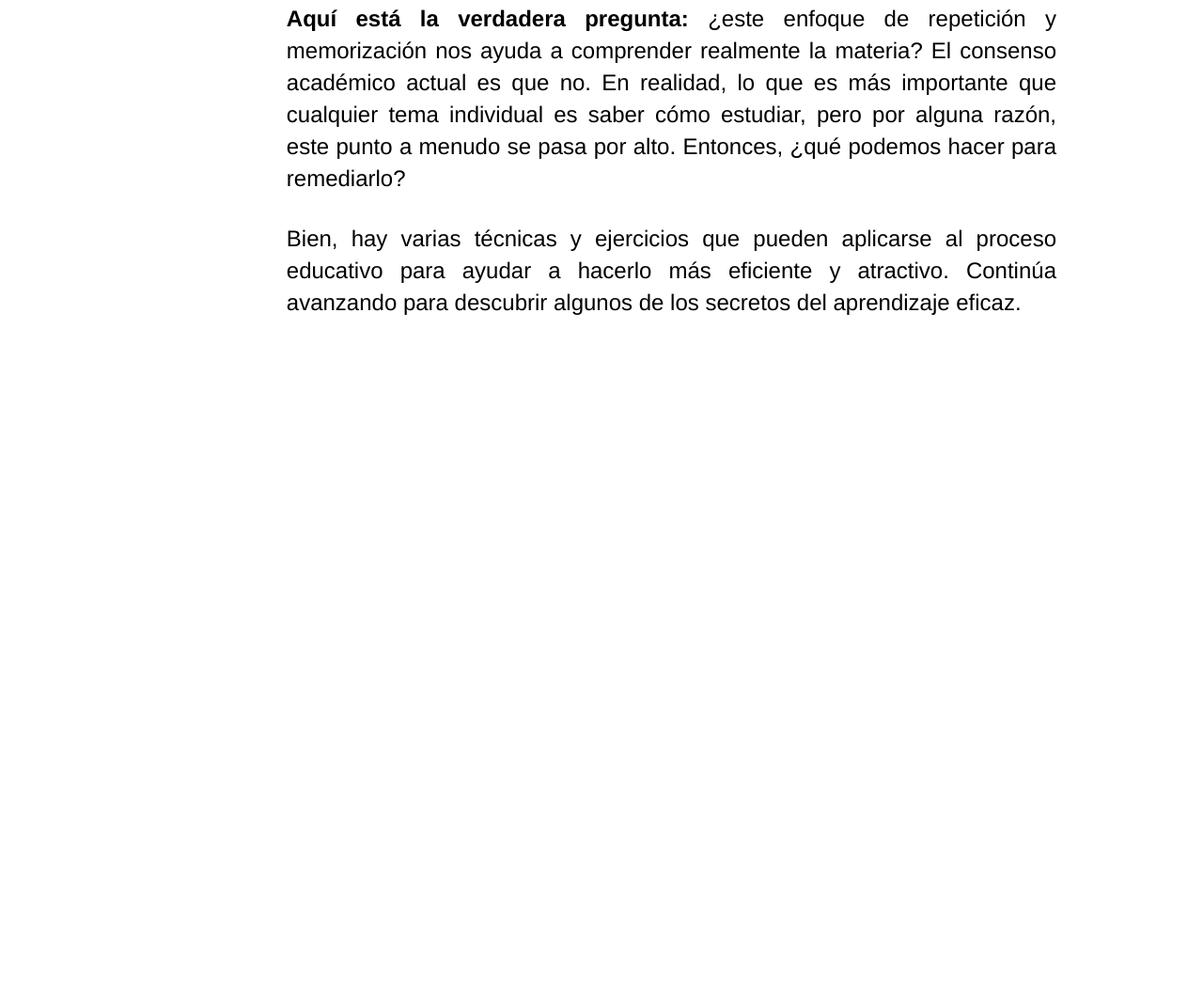
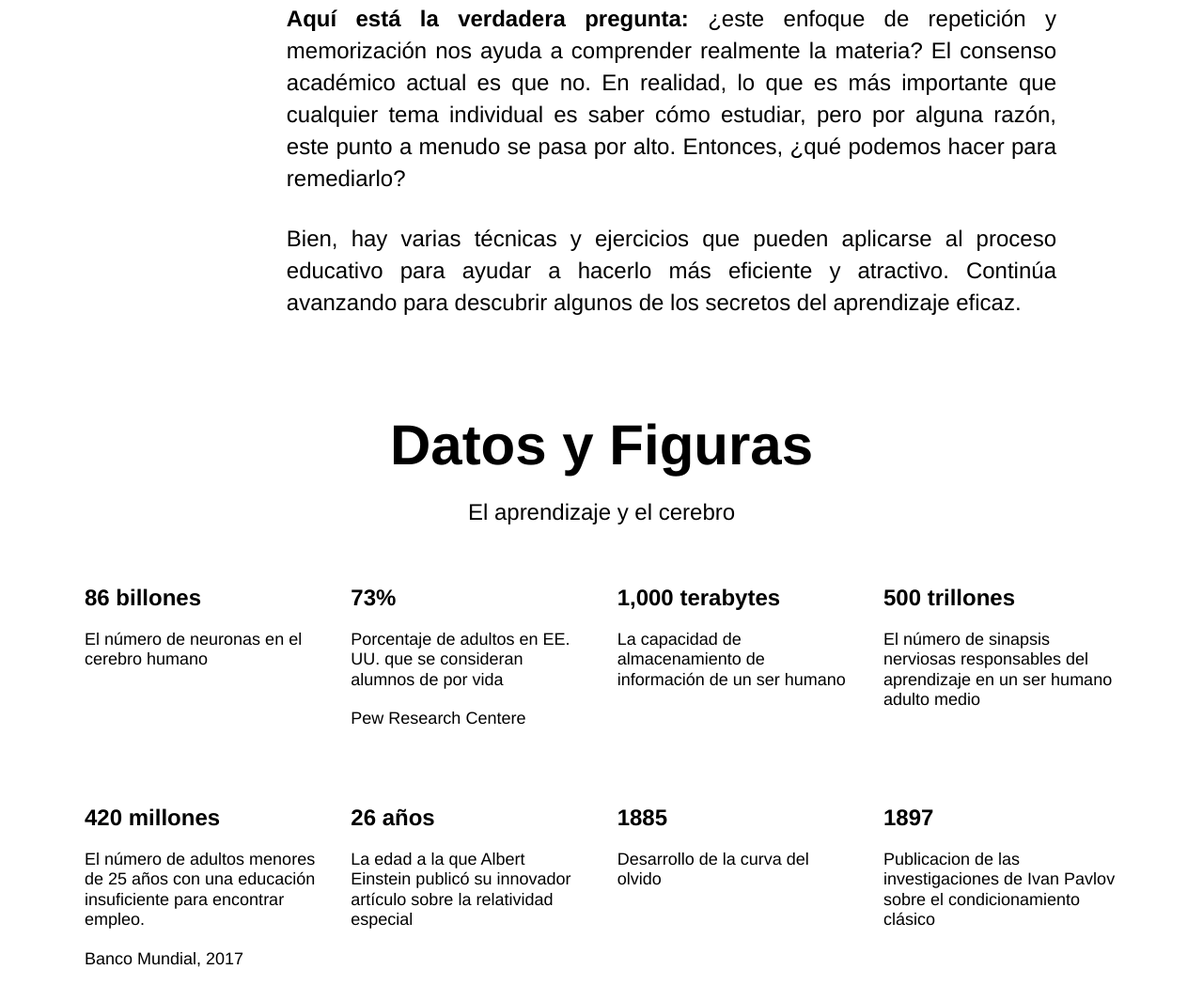
Before and after one commit to Johaneche/aprender-a-aprender, a plain HTML site: page index.html in a window 1280 px wide. Shown: the part 1087-2152 px from the top of the page at 94% size. Before the commit the page ends 1426 px from the top, so only its background shows below. Drawn offline with Linux system fonts and the light colour scheme.

Commit message:
Agregando la seccion de Digits

```diff
--- a/index.html
+++ b/index.html
@@ -74,7 +74,66 @@
           </div>
         </section>
 
-        <section class="digits"></section>
+        <section class="digits">
+          <div class="digits__title">Datos y Figuras</div>
+          <div class="digits_subtitle">El aprendizaje y el cerebro</div>
+
+          <div class="digits__table">
+            <div class="table__cell">
+              <div class="table__heading">86 billones</div>
+              <div class="table__text">
+                El número de neuronas en el cerebro humano
+              </div>
+            </div>
+            <div class="table__cell">
+              <div class="table__heading">73%</div>
+              <div class="table__text">
+                Porcentaje de adultos en EE. UU. que se consideran alumnos de
+                por vida
+              </div>
+              <p class="table__text">Pew Research Centere</p>
+            </div>
+            <div class="table__cell">
+              <div class="table__heading">1,000 terabytes</div>
+              <div class="table__text">
+                La capacidad de almacenamiento de información de un ser humano
+              </div>
+            </div>
+            <div class="table__cell">
+              <div class="table__heading">500 trillones</div>
+              <div class="table__text">
+                El número de sinapsis nerviosas responsables del aprendizaje en
+                un ser humano adulto medio
+              </div>
+            </div>
+            <div class="table__cell">
+              <div class="table__heading">420 millones</div>
+              <div class="table__text">
+                El número de adultos menores de 25 años con una educación
+                insuficiente para encontrar empleo.
+              </div>
+              <p class="table__text">Banco Mundial, 2017</p>
+            </div>
+            <div class="table__cell">
+              <div class="table__heading">26 años</div>
+              <div class="table__text">
+                La edad a la que Albert Einstein publicó su innovador artículo
+                sobre la relatividad especial
+              </div>
+            </div>
+            <div class="table__cell">
+              <div class="table__heading">1885</div>
+              <div class="table__text">Desarrollo de la curva del olvido</div>
+            </div>
+            <div class="table__cell">
+              <div class="table__heading">1897</div>
+              <div class="table__text">
+                Publicacion de las investigaciones de Ivan Pavlov sobre el
+                condicionamiento clásico
+              </div>
+            </div>
+          </div>
+        </section>
 
         <section class="feynman"></section>
 
--- a/styles/style.css
+++ b/styles/style.css
@@ -86,15 +86,13 @@ recordarte cómo configurar los estilos de los elementos*/
   width: 568px;
 }
 
-/*Agregamos los estilos para el Contenido  */
-.content {
-}
-
+/*Agregamos los estilos para el Contenido*/
 .description {
   display: flex;
+  width: 80%;
 
-  width: 80%;
   position: relative;
+
   left: 100px;
   top: 100px;
 }
@@ -107,7 +105,7 @@ recordarte cómo configurar los estilos de los elementos*/
 .two-colums__brief {
   width: 175px;
 
-  /* line-height: 12px; Altura de la linea 1.2 que? */
+  line-height: 1.2;
   font-size: 18px;
   font-weight: normal;
   color: #2f80ed;
@@ -144,3 +142,63 @@ recordarte cómo configurar los estilos de los elementos*/
   margin-right: 0;
   margin-top: 80px;
 }
+
+/*Agregamos los estilos para el Digits*/
+.digits {
+  display: flex;
+  flex-direction: column;
+  margin-top: 200px;
+  margin-bottom: 100px;
+  align-items: center;
+}
+
+.digits__title {
+  width: 60%;
+  text-align: center;
+  padding-bottom: 20px;
+
+  line-height: 1.15;
+  font-size: 60px;
+  font-weight: bold;
+}
+
+.digits_subtitle {
+  width: 60%;
+  text-align: center;
+  padding-bottom: 60px;
+
+  line-height: 34px;
+  font-size: 24px;
+  font-weight: normal;
+}
+
+.digits__table {
+  width: 1100px;
+
+  display: flex;
+  flex-wrap: wrap;
+
+  justify-content: space-between;
+  row-gap: 60px;
+}
+
+.table__cell {
+  width: 250px;
+}
+
+.table__heading {
+  line-height: 1.15;
+  font-size: 24px;
+  font-weight: bold;
+
+  padding-bottom: 20px;
+}
+
+.table__text {
+  margin: 0;
+
+  line-height: 1.2;
+  font-size: 18px;
+  font-weight: normal;
+  padding-bottom: 20px;
+}
```
